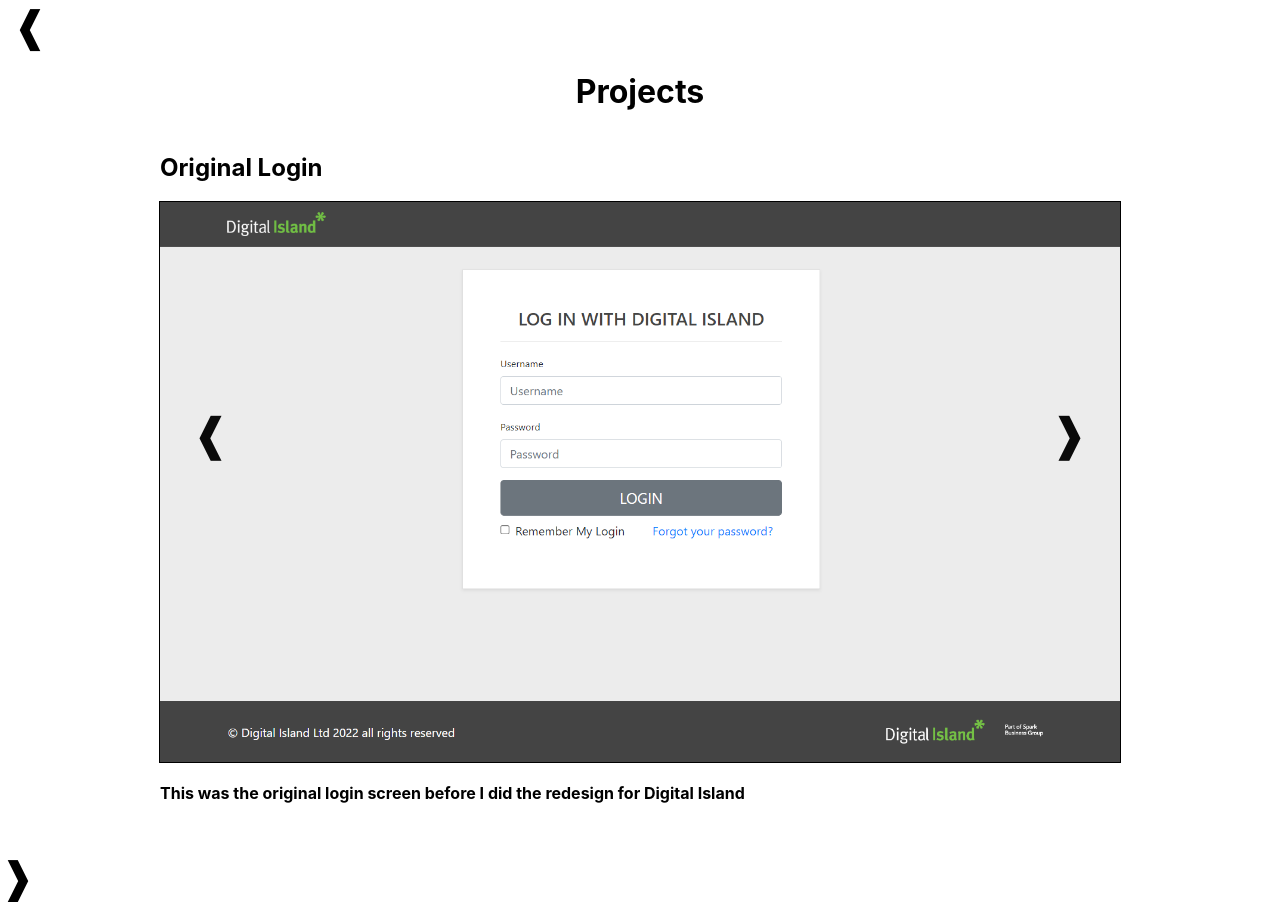
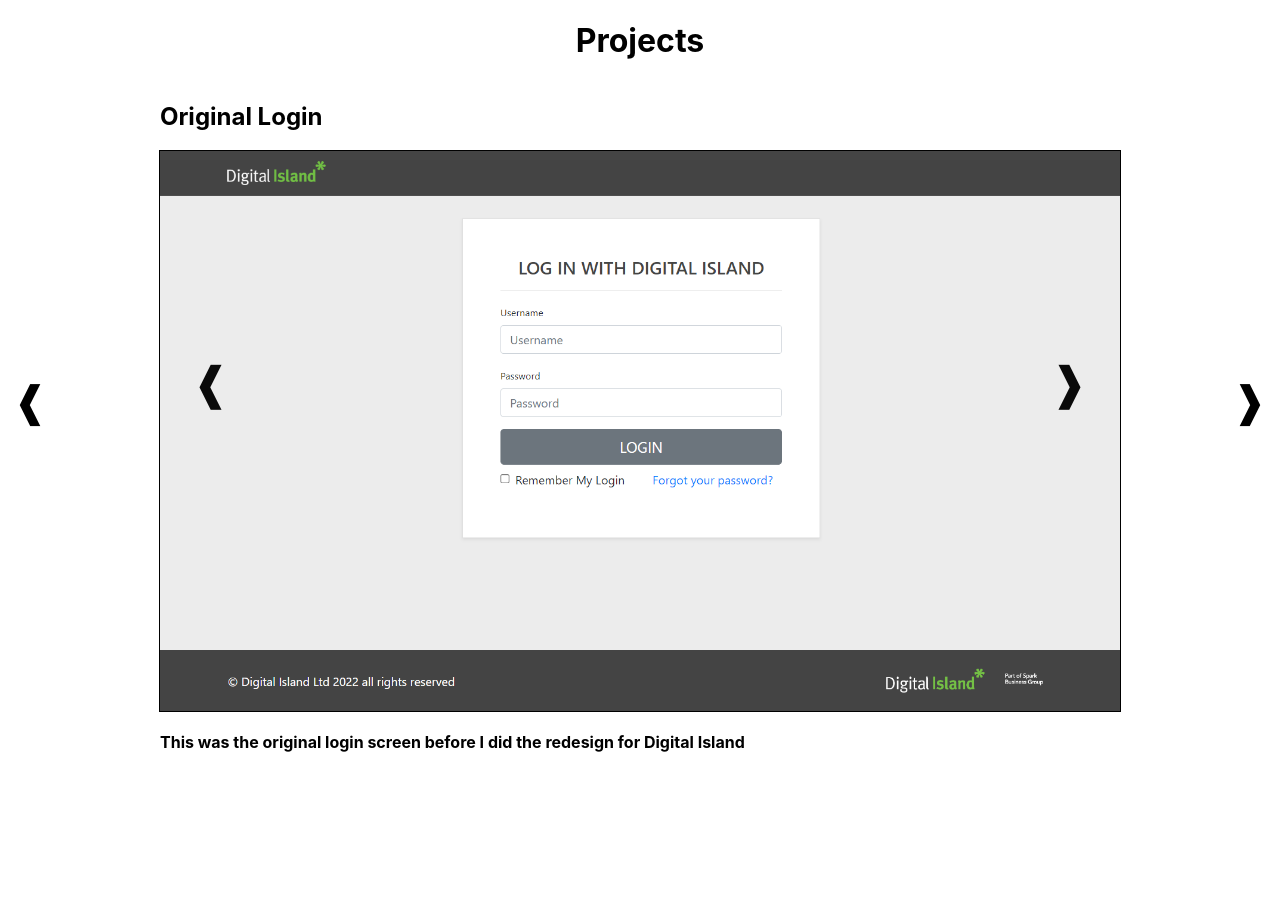
Before and after one commit to adanmillard/personalwebpage, a React (Create React App) app: page /projects in a window 1280 px wide. After the commit the page ends 800 px from the top, so only its background shows below. Built offline with nearby package versions, Linux system fonts and the light colour scheme.

Commit message:
class name changed

```diff
--- a/src/pages/Projects.tsx
+++ b/src/pages/Projects.tsx
@@ -30,7 +30,7 @@
   };
 
   return (
-    <div className="test">
+    <div className="main-page-container">
       <span className="prev-btn" onClick={prevPage}>
         ❰
       </span>
```
